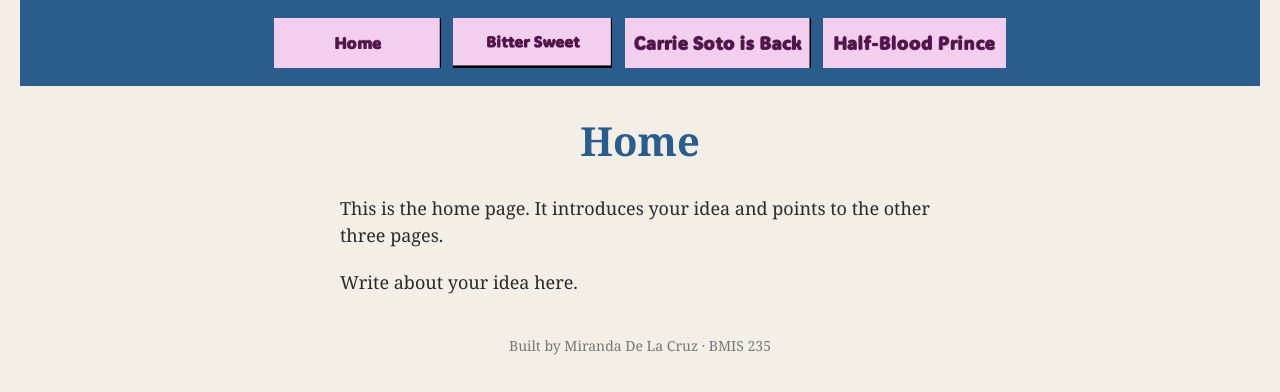
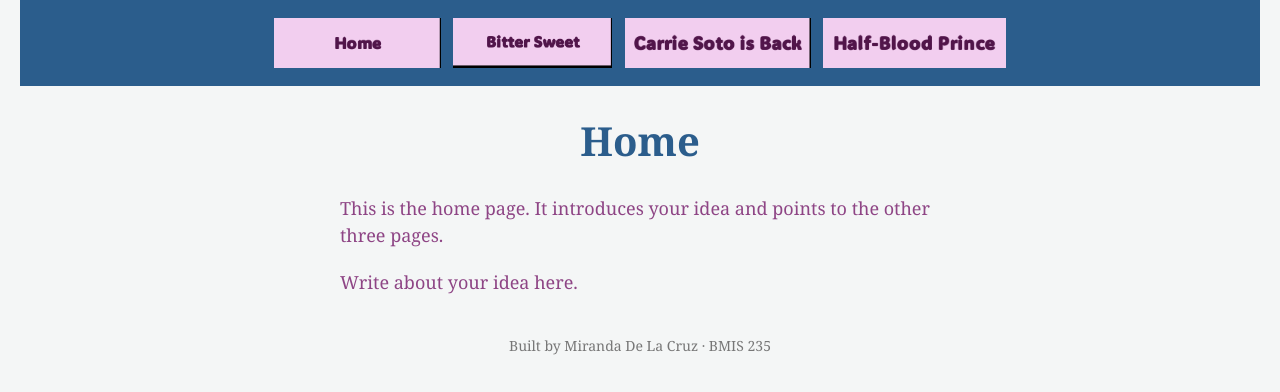
Before and after one commit to mirandadlc/bmis235-html-3, a plain HTML site: page index.html in a window 1280 px wide. Drawn offline with Linux system fonts and the light colour scheme.

Commit message:
Update brand colors

```diff
--- a/styles.css
+++ b/styles.css
@@ -10,9 +10,9 @@
    ===================================================================== */
 
 body {
-    font-family: Georgia, "Times New Roman", serif;
-    background-color: #f4efe6;
-    color: #2b2b2b;
+    font-family: Georgia, "ADlaM Display", serif;
+    background-color: #f4f6f6;
+    color: #8E4585;
     margin: 0;
     padding: 0 20px 40px 20px;
 }
```
